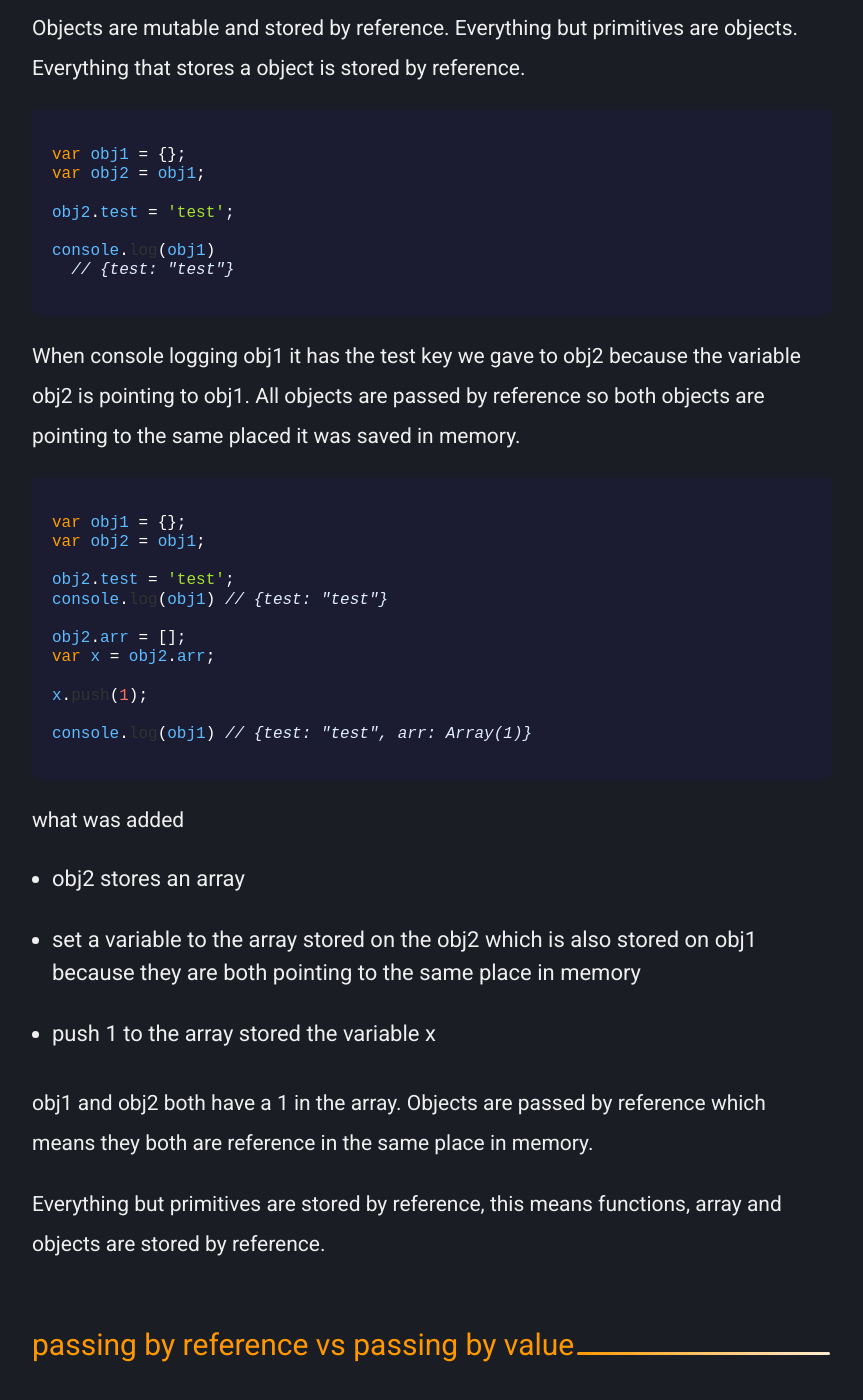
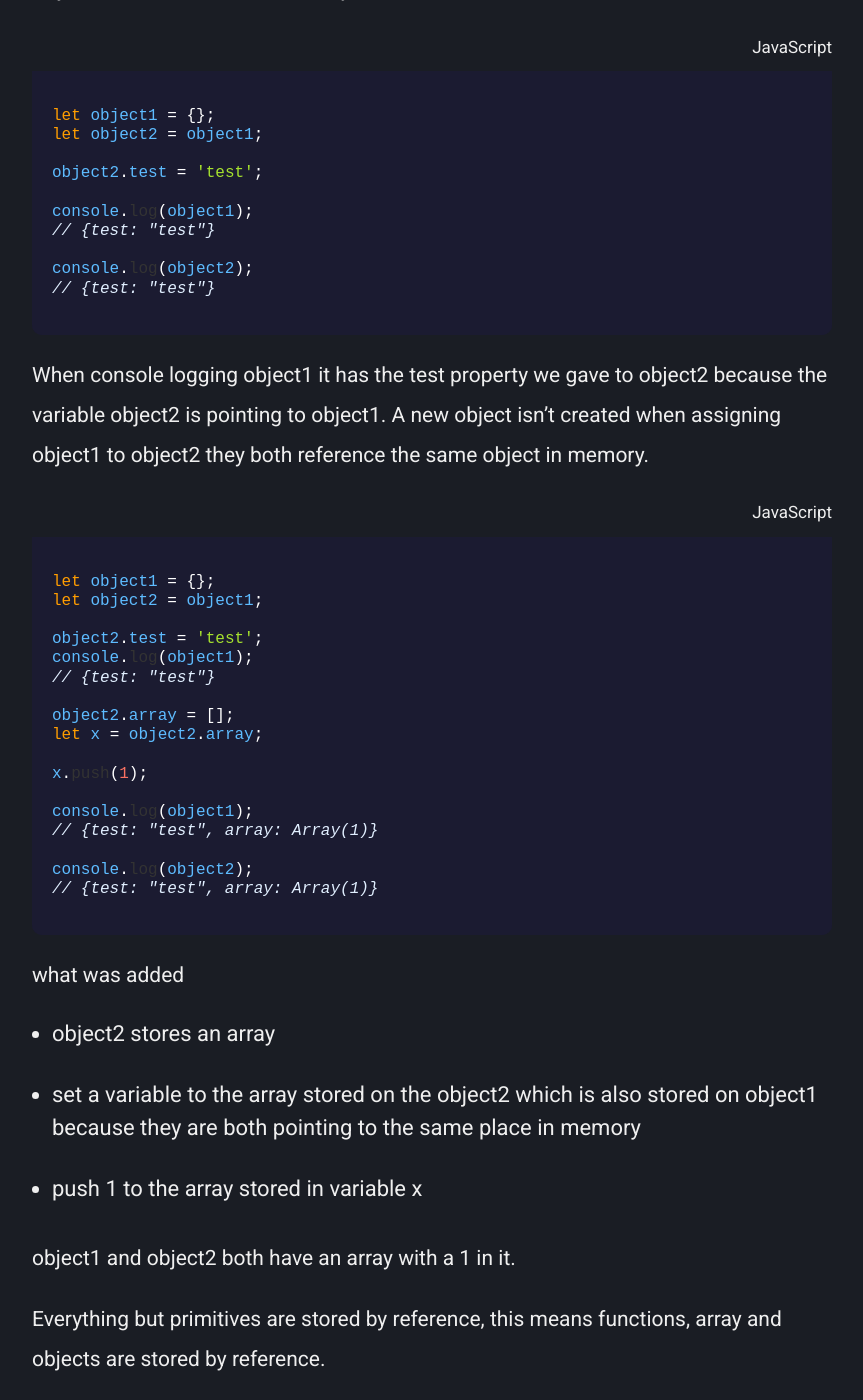
Before and after one commit to codinglead/codinglead.github.io, a Jekyll site: the page built from _posts/2018-11-30-primitives-vs-objects.md, in a window 1280 px wide and 1400 px high, scrolled down 1044 px. Shown: the whole window, without its empty margins (208-1071 px from the left). Built offline with Jekyll 4.4.1, drawn with Linux system fonts in a browser that asks for light colours; comment, search, counter and statistics services are not loaded; some of the changed text lies outside the part shown.

Commit message:
update wording

````diff
--- a/_posts/2018-11-30-primitives-vs-objects.md
+++ b/_posts/2018-11-30-primitives-vs-objects.md
@@ -10,12 +11,15 @@
 permalink: /javascript/:title
 ---
 
-In JavaScript all data types but objects are primitives. Objects are mutable and stored by reference. Primitives are immutable and passed by value.
+Objects are mutable and stored by reference.
 
+Primitives are immutable and passed by value.
 
 ## primitives
 
-Primitives are immutable. This means that it can not be changed after being set. You can reset a variable pointing to a primitive to a new primitive but doesn't change the primitive that was declared in the beginning.
+Primitives can not be changed after being set. You can reset a variable pointing to a primitive to a new primitive but it doesn't change the primitive that was created.
+
+<p class="highlight__file-desc">JavaScript</p>
 
 ```javascript
 let int1 = 42;
@@ -25,51 +29,58 @@
 console.log('int1: ' + int1); // 42
 console.log('int2: ' + int2); // 50
 ```
-primitives are immutable.
 
 ## objects
 
-Objects are mutable and stored by reference. Everything but primitives are objects. Everything that stores a object is stored by reference.
+Objects are mutable and stored by reference.
+
+<p class="highlight__file-desc">JavaScript</p>
 
 ```javascript
-var obj1 = {};
-var obj2 = obj1;
+let object1 = {};
+let object2 = object1;
 
-obj2.test = 'test';
+object2.test = 'test';
 
-console.log(obj1)
-  // {test: "test"}
+console.log(object1);
+// {test: "test"}
+
+console.log(object2);
+// {test: "test"}
 ```
-When console logging obj1 it has the test key we gave to obj2 because the variable obj2 is pointing to obj1. All objects are passed by reference so both objects are pointing to the same placed it was saved in memory.
+When console logging object1 it has the test property we gave to object2 because the variable object2 is pointing to object1. A new object isn't created when assigning object1 to object2 they both reference the same object in memory.
+
+<p class="highlight__file-desc">JavaScript</p>
 
 ```javascript
-var obj1 = {};
-var obj2 = obj1;
+let object1 = {};
+let object2 = object1;
 
-obj2.test = 'test';
-console.log(obj1) // {test: "test"}
+object2.test = 'test';
+console.log(object1);
+// {test: "test"}
 
-obj2.arr = [];
-var x = obj2.arr;
+object2.array = [];
+let x = object2.array;
 
 x.push(1);
 
-console.log(obj1) // {test: "test", arr: Array(1)}
+console.log(object1);
+// {test: "test", array: Array(1)}
+
+console.log(object2);
+// {test: "test", array: Array(1)}
 ```
 what was added
 
-* obj2 stores an array
-* set a variable to the array stored on the obj2 which is also stored on obj1 because they are both pointing to the same place in memory
-* push 1 to the array stored the variable x
+* object2 stores an array
+* set a variable to the array stored on the object2 which is also stored on object1 because they are both pointing to the same place in memory
+* push 1 to the array stored in variable x
 
-obj1 and obj2 both have a 1 in the array. Objects are passed by reference which means they both are reference in the same place in memory.
+object1 and object2 both have an array with a 1 in it.
 
 Everything but primitives are stored by reference, this means functions, array and objects are stored by reference.
 
 ## passing by reference vs passing by value
 
 Passing by value is when you make a new instance then you pass that value. Reference is a pointer or reference to the original variable or object.
-
-happy coding :)
-
-Any question feel free to contact me brianmunozdev@gmail.com
````
Also changed, not shown: other parts of _posts/2018-11-30-primitives-vs-objects.md (+2 -1 lines).
